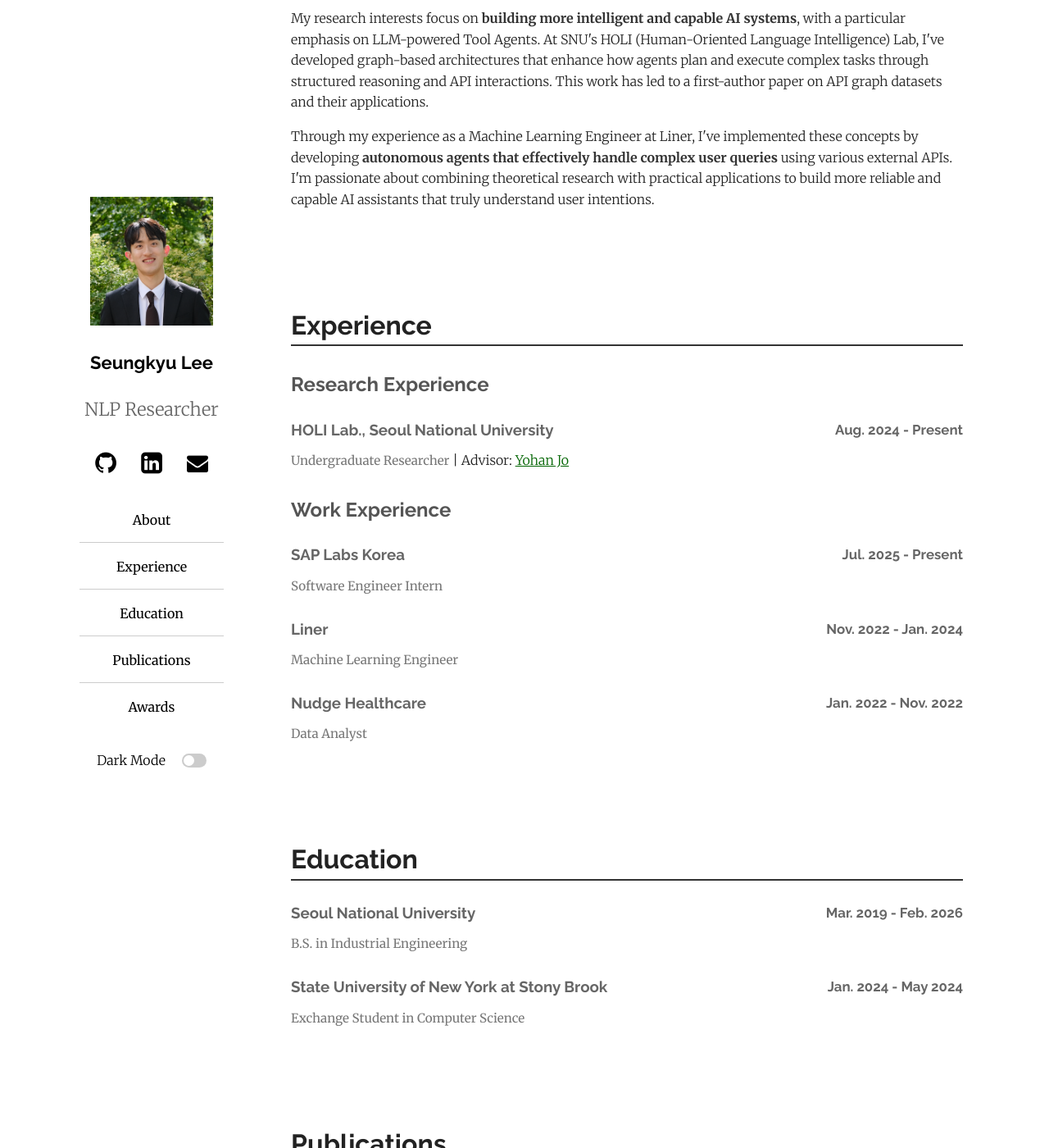
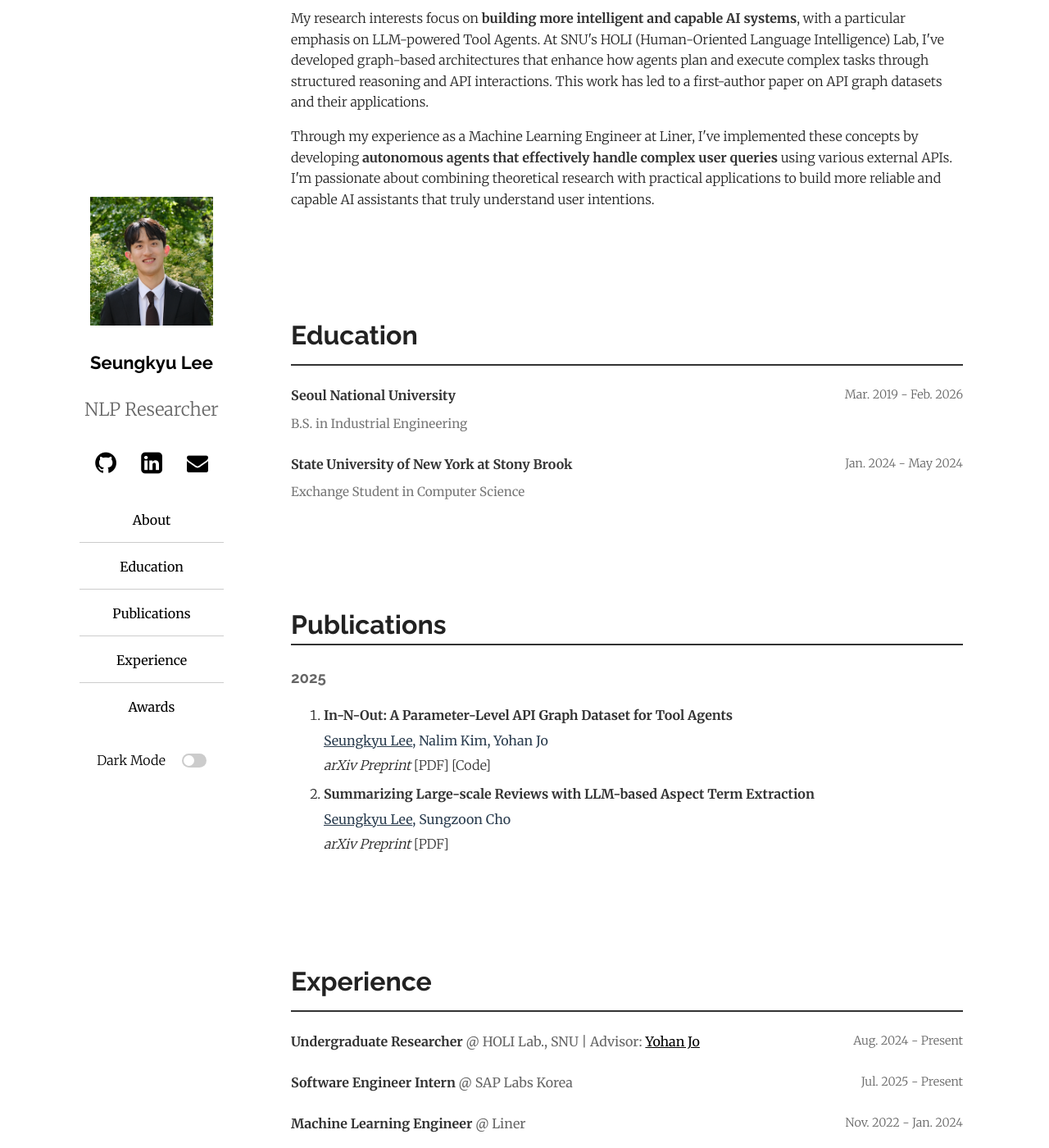
Before and after one commit to gyuukatsu/gyuukatsu.github.io, a Jekyll site: the page built from index.markdown, in a window 1280 px wide and 1400 px high, scrolled down 212 px. Shown: the whole window at 82% size. Built offline with Jekyll 4.4.1, drawn with Linux system fonts in a browser that asks for light colours; part of the change alters nothing that is shown; some of the changed text lies outside the part shown.

Commit message:
[chore] font unification

```diff
--- a/_config.yml
+++ b/_config.yml
@@ -25,12 +25,12 @@ plainwhite:
   navigation:
     - title: About
       url: "#about"
-    - title: Experience
-      url: "#experience"
     - title: Education
       url: "#education"
     - title: Publications
       url: "#publications"
+    - title: Experience
+      url: "#experience"
     - title: Awards
       url: "#awards"
 
--- a/index.markdown
+++ b/index.markdown
@@ -15,41 +15,20 @@ title: Seungkyu Lee
 
 </div>
 
-<div class="experience-section" id="experience">
-<h1>Experience</h1>
-
-<h2>Research Experience</h2>
-
-<h3>HOLI Lab., Seoul National University <span class="date">Aug. 2024 - Present</span></h3>
-<p><em>Undergraduate Researcher</em> | Advisor: <a href="https://yohanjo.github.io/" style="text-decoration: underline; color: #006400;"> Yohan Jo</a></p>
-
-<h2>Work Experience</h2>
-
-<h3>SAP Labs Korea <span class="date">Jul. 2025 - Present</span></h3>
-<p><em>Software Engineer Intern</em></p>
-
-<h3>Liner <span class="date">Nov. 2022 - Jan. 2024</span></h3>
-<p><em>Machine Learning Engineer</em></p>
-
-<h3>Nudge Healthcare <span class="date">Jan. 2022 - Nov. 2022</span></h3>
-<p><em>Data Analyst</em></p>
-
-</div>
-
 <div class="education-section" id="education">
 <h1>Education</h1>
 
-<h3>Seoul National University <span class="date">Mar. 2019 - Feb. 2026</span></h3>
+<h3><strong>Seoul National University</strong> <span class="date">Mar. 2019 - Feb. 2026</span></h3>
 <p><em>B.S. in Industrial Engineering</em></p>
 
-<h3>State University of New York at Stony Brook <span class="date">Jan. 2024 - May 2024</span></h3>
+<h3><strong>State University of New York at Stony Brook</strong> <span class="date">Jan. 2024 - May 2024</span></h3>
 <p><em>Exchange Student in Computer Science</em></p>
 </div>
 
 <div class="publications-section" id="publications">
 <h1>Publications</h1>
 
-<h2>2025</h2>
+<h3>2025</h3>
 <ol>
 <li><strong>In-N-Out: A Parameter-Level API Graph Dataset for Tool Agents</strong><br>
    <em><u>Seungkyu Lee</u>, Nalim Kim, Yohan Jo</em><br>
@@ -59,18 +38,29 @@ title: Seungkyu Lee
    <i>arXiv Preprint</i> <a href="#">[PDF]</a><br></li>
 </ol>
 
+</div>
+
+<div class="experience-section" id="experience">
+<h1>Experience</h1>
+
+<h3><strong>Undergraduate Researcher</strong> @ HOLI Lab., SNU | Advisor: <a href="https://yohanjo.github.io/" style="text-decoration: underline; color: #006400;"> Yohan Jo</a> <span class="date">Aug. 2024 - Present</span></h3>
+
+<h3><strong>Software Engineer Intern</strong> @ SAP Labs Korea <span class="date">Jul. 2025 - Present</span></h3>
+
+<h3><strong>Machine Learning Engineer</strong> @ Liner <span class="date">Nov. 2022 - Jan. 2024</span></h3>
+
+<h3><strong>Data Analyst</strong> @ Nudge Healthcare <span class="date">Jan. 2022 - Nov. 2022</span></h3>
+
+</div>
+
 
 <div class="awards-section" id="awards">
 <h1>Awards</h1>
 
-<h2>Leadership Award</h2>
+<h3><strong>The 13th Lee Joonghan Award</strong> <span class="date">Dec. 2021</span></h3>
+<p><em>Undergraduate Leadership Award, Department of Industrial Engineering, SNU</em></p>
 
-<h3>The 13th Lee Joonghan Award <span class="date">Dec. 2021</span></h3>
-<p><em>Department of Industrial Engineering, SNU</em></p>
-
-<h2>Competition Award</h2>
-
-<h3>HopperHackers 2024 - Best Beginner Hack (1st Place) <span class="date">Feb. 2024</span></h3>
+<h3><strong>HopperHackers 2024 - Best Beginner Hack (1st Place)</strong> <span class="date">Feb. 2024</span></h3>
 <p><em>SUNY Stony Brook Hackathon</em></p>
 
 </div>
@@ -78,7 +68,6 @@ title: Seungkyu Lee
 <hr>
 <p><em>"The best way to predict the future is to invent it."</em> - Alan Kay</p>
 <p><em>Last updated: Aug. 2025</em></p>
-</div>
 
 <style>
 div[class$="-section"] {
@@ -159,6 +148,153 @@ body.dark .awards-section .date {
 .education-section h3,
 .awards-section h3 {
   overflow: hidden;
+}
+
+
+
+/* Experience section font styling - use Merriweather for content, not title */
+.experience-section h3,
+.experience-section p,
+.experience-section em,
+.experience-section strong,
+.experience-section a,
+.experience-section .date {
+  font-family: "Merriweather", serif !important;
+}
+
+/* Education section font styling - same as Experience */
+.education-section h3,
+.education-section p,
+.education-section em,
+.education-section strong,
+.education-section a,
+.education-section .date {
+  font-family: "Merriweather", serif !important;
+}
+
+/* Awards section font styling - same as Experience and Education */
+.awards-section h3,
+.awards-section p,
+.awards-section em,
+.awards-section strong,
+.awards-section a,
+.awards-section .date {
+  font-family: "Merriweather", serif !important;
+}
+
+/* Publications section dark mode improvements */
+body.dark .publications-section ol {
+  color: #fff;
+}
+
+body.dark .publications-section li {
+  color: #fff;
+}
+
+body.dark .publications-section li strong {
+  color: #fff;
+}
+
+body.dark .publications-section i {
+  color: #f0f0f0;
+  font-style: italic;
+}
+
+body.dark .publications-section em {
+  color: #e8e8e8;
+}
+
+/* Specific styling for arXiv Preprint in dark mode */
+body.dark .publications-section ol li::marker {
+  color: #fff;
+  font-weight: bold;
+}
+
+/* Experience section advisor link styling in light mode */
+body:not(.dark) .experience-section a {
+  color: #000 !important;
+  text-decoration: underline;
+}
+
+/* Experience section advisor link styling in dark mode */
+body.dark .experience-section a {
+  color: #fff !important;
+  text-decoration: underline;
+}
+
+/* Experience section font size and readability matching Publications */
+.experience-section {
+  font-size: 16px;
+  line-height: 1.7;
+}
+
+.experience-section h3 {
+  font-size: 16px;
+  line-height: 1.6;
+  font-weight: 400;
+  margin-bottom: 0.8rem;
+}
+
+.experience-section h3 strong {
+  font-weight: 600;
+  color: inherit;
+}
+
+.experience-section p {
+  font-size: 16px;
+  line-height: 1.6;
+  margin-top: 0.5rem;
+  margin-bottom: 1.5rem;
+}
+
+/* Education section font size and styling - same as Experience */
+.education-section {
+  font-size: 16px;
+  line-height: 1.7;
+}
+
+.education-section h3 {
+  font-size: 16px;
+  line-height: 1.6;
+  font-weight: 400;
+  margin-bottom: 0.8rem;
+}
+
+.education-section h3 strong {
+  font-weight: 600;
+  color: inherit;
+}
+
+.education-section p {
+  font-size: 16px;
+  line-height: 1.6;
+  margin-top: 0.5rem;
+  margin-bottom: 1.5rem;
+}
+
+/* Awards section font size and styling - same as Experience and Education */
+.awards-section {
+  font-size: 16px;
+  line-height: 1.7;
+}
+
+.awards-section h3 {
+  font-size: 16px;
+  line-height: 1.6;
+  font-weight: 400;
+  margin-bottom: 0.8rem;
+}
+
+.awards-section h3 strong {
+  font-weight: 600;
+  color: inherit;
+}
+
+.awards-section p {
+  font-size: 16px;
+  line-height: 1.6;
+  margin-top: 0.5rem;
+  margin-bottom: 1.5rem;
 }
 
 /* Styling for job titles/majors/organizations under institution names - Light Mode */
```
